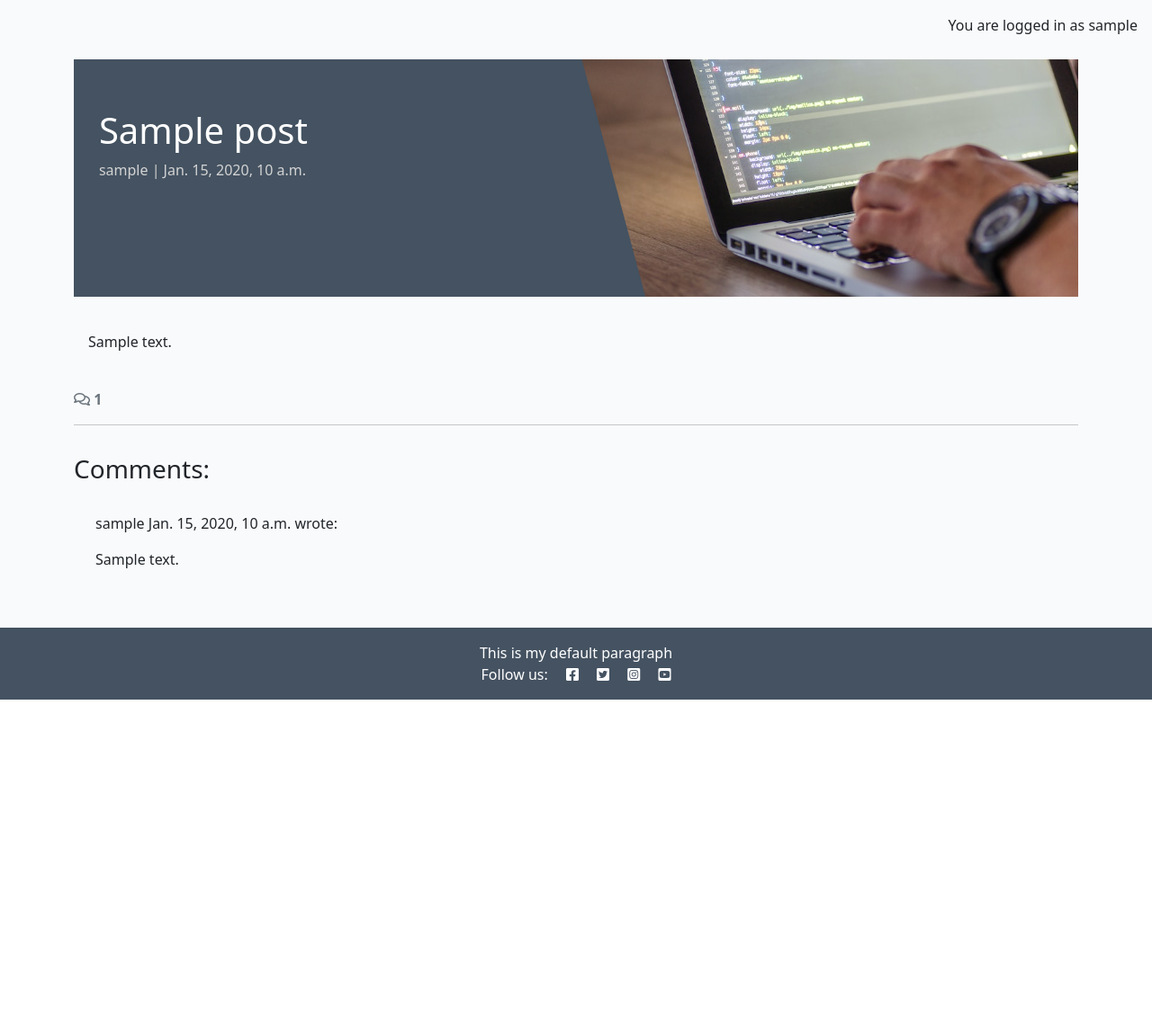
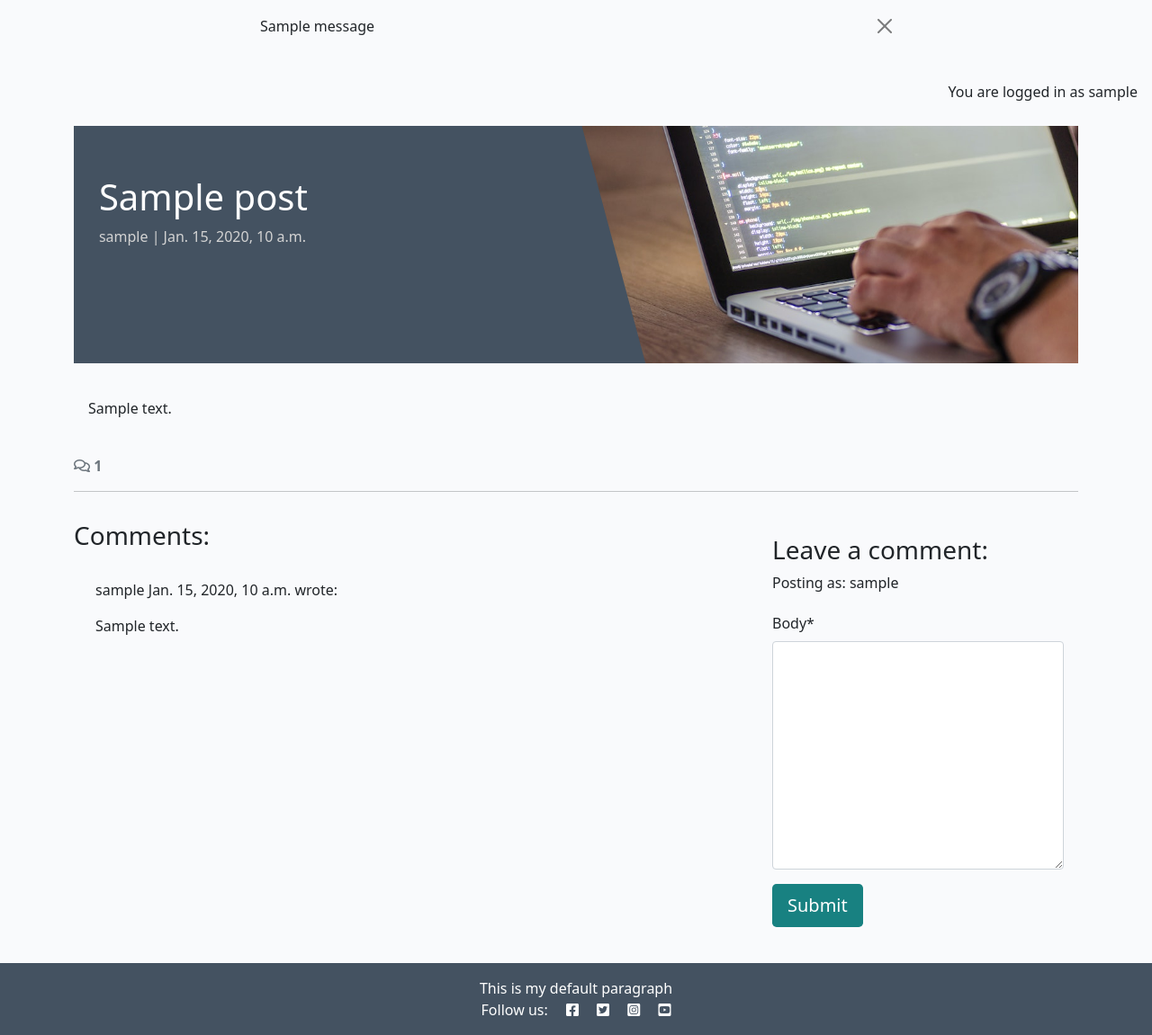
Before and after one commit to eva-may-JS/django-blog-project, a Django app: a page that uses templates/base.html in a window 1280 px wide. Shown: the part 60-1211 px from the top of the page at 90% size. Before the commit the page ends 838 px from the top, so only its background shows below. Run offline with Django 4.2, Linux system fonts and the light colour scheme; a user stored in the database is signed in; tables that the repository leaves empty hold one stand-in row (values such as "Sample post"); one stand-in notice (Sample message) is shown; parts of the project's set-up code (start-up, migrations or seed data) failed here and were passed over; some libraries are stand-ins or nearby versions.

Commit message:
Add comment form with confirmation message

```diff
--- /dev/null
+++ b/blog/forms.py
@@ -0,0 +1,8 @@
+from .models import Comment
+from django import forms
+
+
+class CommentForm(forms.ModelForm):
+    class Meta:
+        model = Comment
+        fields = ('body',)
--- a/blog/templates/blog/post_detail.html
+++ b/blog/templates/blog/post_detail.html
@@ -1,5 +1,6 @@
 {% extends 'base.html' %} {% block content %}
 {% load static %}
+{% load crispy_forms_tags %}
 
 <div class="masthead">
     <div class="container">
@@ -73,6 +74,22 @@
                 {% endfor %}
             </div>
         </div>
+        <!-- Creating New Comments -->
+        <div class="col-md-4 card mb-4 mt-3">
+            <div class="card-body">
+                {% if user.is_authenticated %}
+                <h3>Leave a comment:</h3>
+                <p>Posting as: {{ user.username }}</p>
+                <form id="commentForm" method="post" style="margin-top: 1.3em;">
+                    {{ comment_form | crispy }}
+                    {% csrf_token %}
+                    <button id="submitButton" type="submit" class="btn btn-signup btn-lg">Submit</button>
+                </form>
+                {% else %}
+                <p>Log in to leave a comment</p>
+                {% endif %}
+            </div>
+        </div>
     </div>
 </div>
 
--- a/blog/views.py
+++ b/blog/views.py
@@ -1,6 +1,8 @@
 from django.shortcuts import render, get_object_or_404
 from django.views import generic
+from django.contrib import messages
 from .models import Post
+from .forms import CommentForm
 
 
 # Create your views here.
@@ -31,6 +33,22 @@ def post_detail(request, slug):
     comments = post.comments.all().order_by("-created_on")
     comment_count = post.comments.filter(approved=True).count()
 
+
+    if request.method == "POST":
+        comment_form = CommentForm(data=request.POST)
+        if comment_form.is_valid():
+            comment = comment_form.save(commit=False)
+            comment.author = request.user
+            comment.post = post
+            comment.save()
+            messages.add_message(
+                request, messages.SUCCESS,
+                'Comment submitted and awaiting approval'
+            )
+
+
+    comment_form = CommentForm()
+
     # render combines the chosen template with the dictionary object specified, in this case {"post": post},
     # so the information in the dictionary can be inserted into the template
     return render(
@@ -42,5 +60,6 @@ def post_detail(request, slug):
         {"post": post,
         "comments": comments,
         "comment_count": comment_count,
+        "comment_form": comment_form,
         },
     )
--- a/codestar/settings.py
+++ b/codestar/settings.py
@@ -47,6 +47,8 @@ INSTALLED_APPS = [
     'allauth',
     'allauth.account',
     'allauth.socialaccount',
+    'crispy_forms',
+    'crispy_bootstrap5',
     'django_summernote',
     'blog',
     'about',
@@ -57,6 +59,9 @@ SITE_ID = 1
 # After log in or log out, the site will automatically redirect to the home page
 LOGIN_REDIRECT_URL = '/'
 LOGOUT_REDIRECT_URL = '/'
+
+CRISPY_ALLOWED_TEMPLATE_PACKS = "bootstrap5"
+CRISPY_TEMPLATE_PACK = "bootstrap5"
 
 MIDDLEWARE = [
     'django.middleware.security.SecurityMiddleware',
--- a/requirements.txt
+++ b/requirements.txt
@@ -1,7 +1,9 @@
 asgiref==3.8.1
+crispy-bootstrap5==0.7
 dj-database-url==0.5.0
 Django==4.2.16
 django-allauth==0.57.2
+django-crispy-forms==2.3
 django-summernote==0.8.20.0
 gunicorn==20.1.0
 oauthlib==3.2.2
--- a/templates/base.html
+++ b/templates/base.html
@@ -77,6 +77,22 @@
         </div>
     </nav>
 
+    <!-- displaying Django messages -->
+    <div class="container">
+        <div class="row">
+            <div class="col-md-8 offset-md-2">
+                {% for message in messages %}
+                <div class="alert {{ message.tags }} alert-dismissible
+                fade show" id="msg" role="alert">
+                {{ message | safe }}
+                <button type="button" class="btn-close"
+                    data-bs-dismiss="alert" aria-label="Close"></button>
+                </div>
+                {% endfor %}
+            </div>
+        </div>
+    </div>
+
     <main class="flex-shrink-0 main-bg">
         <!-- Personalised log-in status message -->
         {% if user.is_authenticated %}
```
